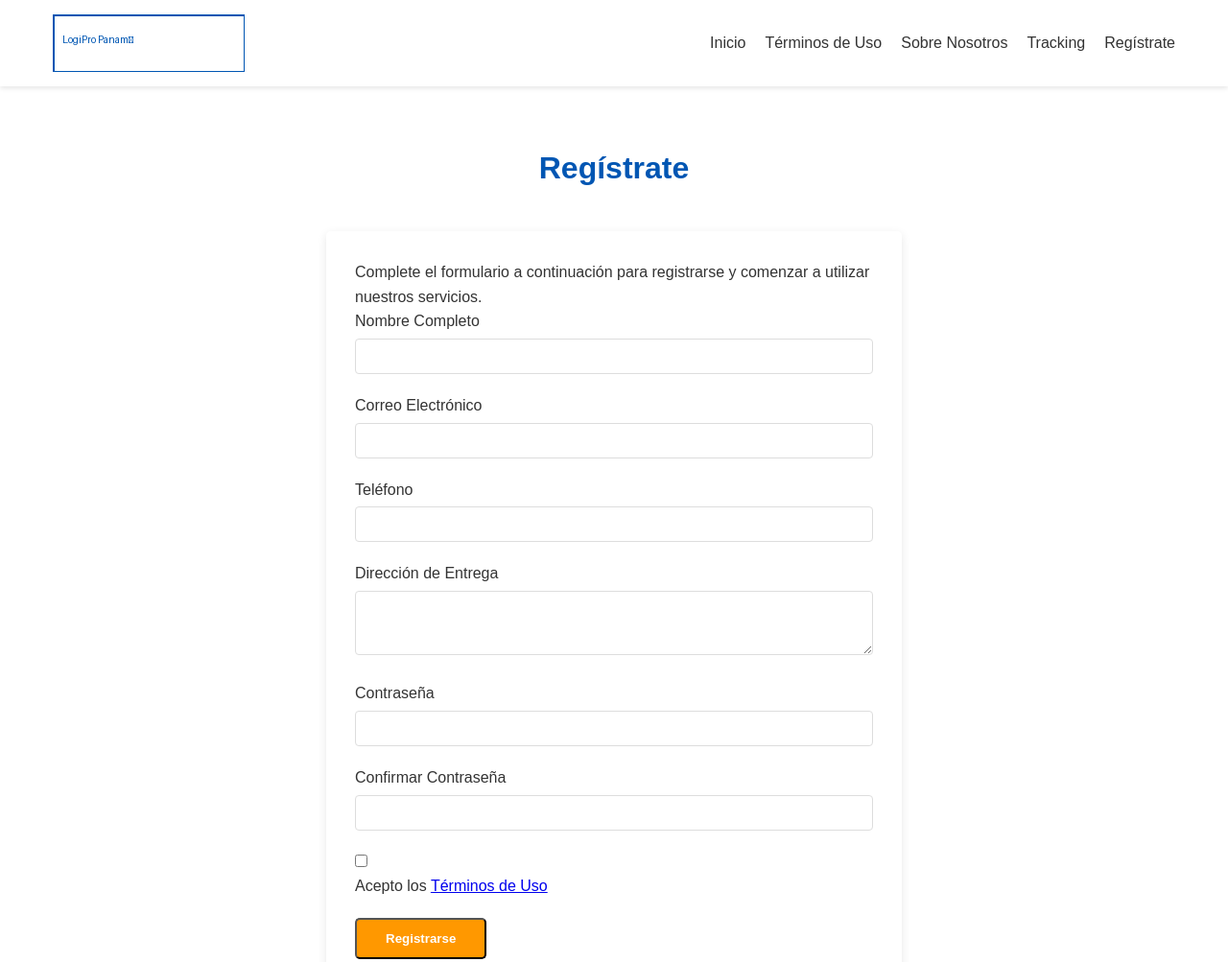
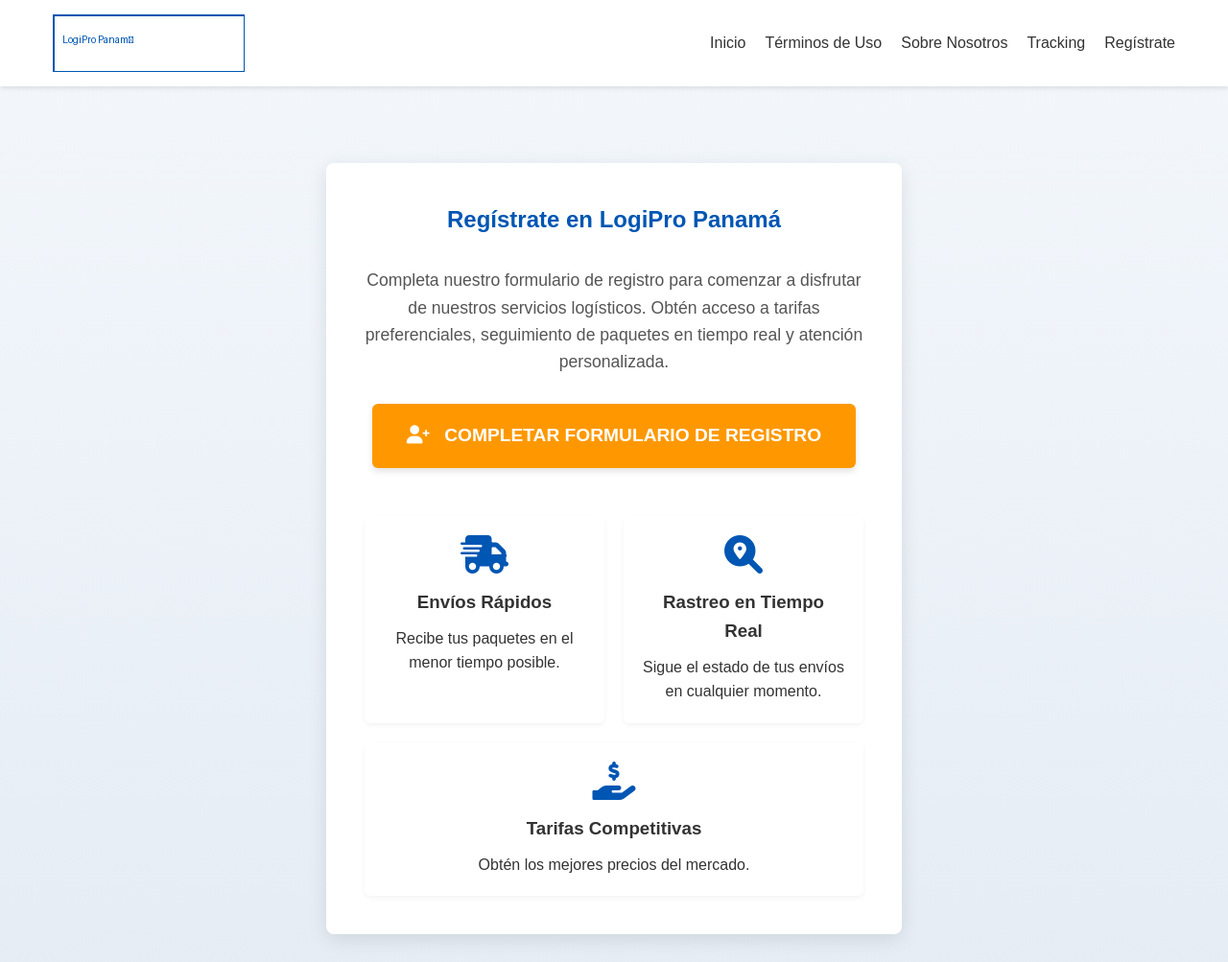
Before and after one commit to kahifas/logipropanama, a plain HTML site: page registro.html in a window 1280 px wide. Shown: the top 1003 px of the page at 96% size. Drawn offline with Linux system fonts and the light colour scheme.

Commit message:
Update registro.html

```diff
--- a/registro.html
+++ b/registro.html
@@ -6,6 +6,92 @@
     <title>LogiPro Panamá - Registro</title>
     <link rel="stylesheet" href="css/styles.css">
     <link rel="stylesheet" href="https://cdnjs.cloudflare.com/ajax/libs/font-awesome/6.0.0-beta3/css/all.min.css">
+    <style>
+        .register-section {
+            min-height: 70vh;
+            display: flex;
+            align-items: center;
+            justify-content: center;
+            background: linear-gradient(rgba(0, 86, 179, 0.05), rgba(0, 68, 148, 0.1));
+            padding: 80px 0;
+        }
+
+        .register-container {
+            text-align: center;
+            max-width: 600px;
+            margin: 0 auto;
+            padding: 40px;
+            background-color: white;
+            border-radius: 8px;
+            box-shadow: 0 5px 20px rgba(0,0,0,0.1);
+        }
+
+        .register-title {
+            margin-bottom: 30px;
+            color: #0056b3;
+        }
+
+        .register-description {
+            margin-bottom: 30px;
+            font-size: 1.1rem;
+            line-height: 1.6;
+            color: #555;
+        }
+
+        .register-button {
+            display: inline-block;
+            background-color: #ff9800;
+            color: white;
+            padding: 18px 36px;
+            font-size: 1.2rem;
+            font-weight: bold;
+            text-decoration: none;
+            border-radius: 6px;
+            transition: all 0.3s ease;
+            border: none;
+            cursor: pointer;
+            box-shadow: 0 4px 6px rgba(0,0,0,0.1);
+        }
+
+        .register-button:hover {
+            background-color: #e68a00;
+            transform: translateY(-3px);
+            box-shadow: 0 6px 12px rgba(0,0,0,0.15);
+        }
+
+        .register-button i {
+            margin-right: 10px;
+        }
+
+        .benefits {
+            margin-top: 50px;
+            display: flex;
+            flex-wrap: wrap;
+            justify-content: center;
+            gap: 20px;
+        }
+
+        .benefit {
+            flex: 1;
+            min-width: 200px;
+            padding: 20px;
+            text-align: center;
+            background-color: rgba(255, 255, 255, 0.8);
+            border-radius: 6px;
+            box-shadow: 0 2px 5px rgba(0,0,0,0.05);
+        }
+
+        .benefit i {
+            font-size: 2.5rem;
+            color: #0056b3;
+            margin-bottom: 15px;
+        }
+
+        .benefit h3 {
+            margin-bottom: 10px;
+            color: #333;
+        }
+    </style>
 </head>
 <body>
     <header>
@@ -30,42 +116,34 @@
 
     <section class="register-section">
         <div class="container">
-            <div class="section-title">
-                <h2>Regístrate</h2>
-            </div>
-            <div class="form-container">
-                <p>Complete el formulario a continuación para registrarse y comenzar a utilizar nuestros servicios.</p>
-                <form id="register-form">
-                    <div class="form-group">
-                        <label for="nombre">Nombre Completo</label>
-                        <input type="text" id="nombre" class="form-control" required>
+            <div class="register-container">
+                <div class="register-title">
+                    <h2>Regístrate en LogiPro Panamá</h2>
+                </div>
+                <div class="register-description">
+                    <p>Completa nuestro formulario de registro para comenzar a disfrutar de nuestros servicios logísticos. Obtén acceso a tarifas preferenciales, seguimiento de paquetes en tiempo real y atención personalizada.</p>
+                </div>
+                <a href="https://docs.google.com/forms/d/e/1FAIpQLSe3007k00c5Yz2yjmikW6xQ2VdjHQQMNZBfjy6dcLmd4EXJ7A/viewform" class="register-button" target="_blank">
+                    <i class="fas fa-user-plus"></i> COMPLETAR FORMULARIO DE REGISTRO
+                </a>
+
+                <div class="benefits">
+                    <div class="benefit">
+                        <i class="fas fa-shipping-fast"></i>
+                        <h3>Envíos Rápidos</h3>
+                        <p>Recibe tus paquetes en el menor tiempo posible.</p>
                     </div>
-                    <div class="form-group">
-                        <label for="email">Correo Electrónico</label>
-                        <input type="email" id="email" class="form-control" required>
+                    <div class="benefit">
+                        <i class="fas fa-search-location"></i>
+                        <h3>Rastreo en Tiempo Real</h3>
+                        <p>Sigue el estado de tus envíos en cualquier momento.</p>
                     </div>
-                    <div class="form-group">
-                        <label for="telefono">Teléfono</label>
-                        <input type="tel" id="telefono" class="form-control" required>
+                    <div class="benefit">
+                        <i class="fas fa-hand-holding-usd"></i>
+                        <h3>Tarifas Competitivas</h3>
+                        <p>Obtén los mejores precios del mercado.</p>
                     </div>
-                    <div class="form-group">
-                        <label for="direccion">Dirección de Entrega</label>
-                        <textarea id="direccion" class="form-control" rows="3" required></textarea>
-                    </div>
-                    <div class="form-group">
-                        <label for="password">Contraseña</label>
-                        <input type="password" id="password" class="form-control" required>
-                    </div>
-                    <div class="form-group">
-                        <label for="confirm-password">Confirmar Contraseña</label>
-                        <input type="password" id="confirm-password" class="form-control" required>
-                    </div>
-                    <div class="form-group">
-                        <input type="checkbox" id="terminos" required>
-                        <label for="terminos">Acepto los <a href="terminos.html">Términos de Uso</a></label>
-                    </div>
-                    <button type="submit" class="btn">Registrarse</button>
-                </form>
+                </div>
             </div>
         </div>
     </section>
```
